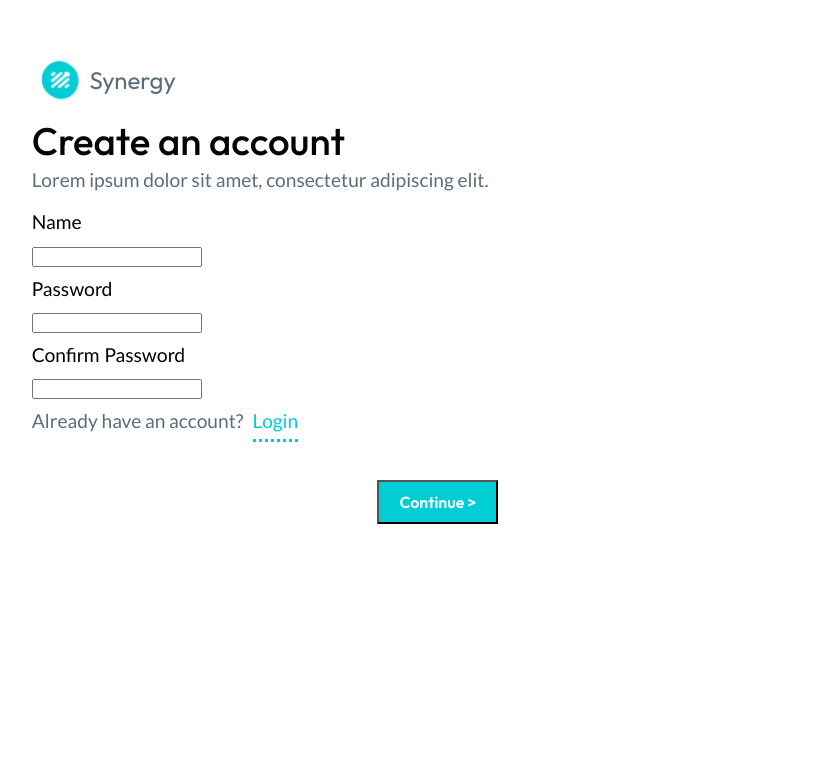
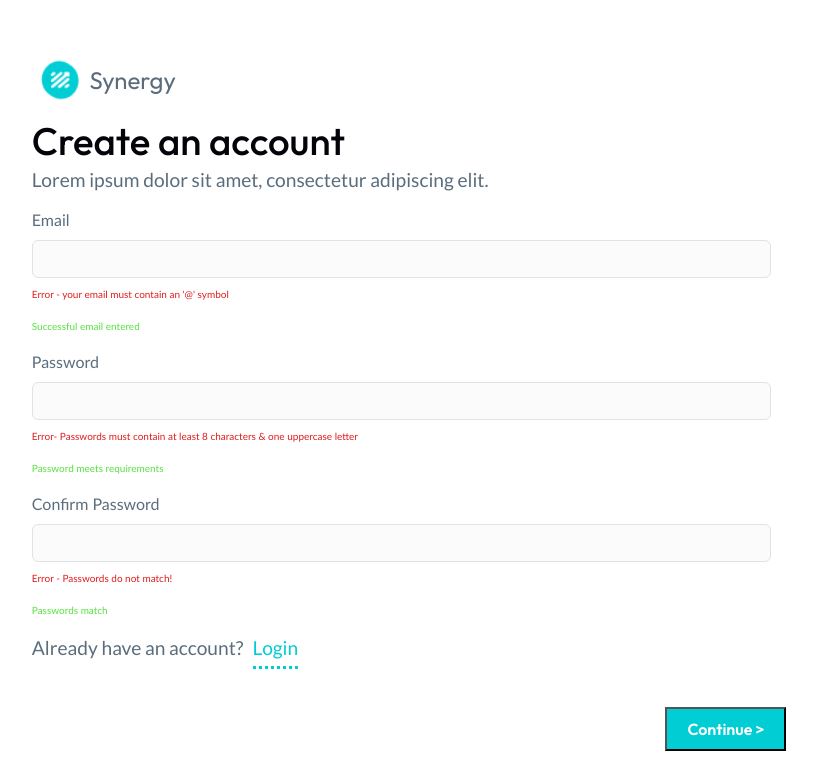
Before and after one commit to nology-tech/quadra-client-project, a React (Create React App) app: page / in a window 1280 px wide. Shown: the part 146-907 px from the top of the page, without its empty margins (141-958 px from the left). Before the commit the page ends 800 px from the top, so only its background shows below. Built offline with nearby package versions, Linux system fonts and the light colour scheme.

Commit message:
added the input box components

```diff
--- a/src/components/InputBox/InputBox.scss
+++ b/src/components/InputBox/InputBox.scss
@@ -19,6 +19,8 @@
         background: $color-input-background;
         border: 1px solid $color-input-border;
         border-radius: 6px;
+        height: 2rem;
+        padding-left: 1rem;
     }
 
     &__message{
--- a/src/pages/SignUp/SignUp.jsx
+++ b/src/pages/SignUp/SignUp.jsx
@@ -1,53 +1,67 @@
-import "./SignUp.scss"
+import "./SignUp.scss";
 import Button from "../../components/Button/Button";
-import logo from "../../assets/images/logo.png"
+import logo from "../../assets/images/logo.png";
+import InputBox from "../../components/InputBox/InputBox";
 
-const SignUp = ({login}) => {
-
-
-    return(
-
-        <div className="background" >
+const SignUp = ({ login }) => {
+  return (
+    <div className="background">
       <div className="signUp">
         <div className="signUp__company">
-            <img className="signUp__company signUp__company--logo" src={logo} ></img>
+          <img
+            className="signUp__company signUp__company--logo"
+            src={logo}
+          ></img>
           <p className="signUp__company signUp__company--name">Synergy</p>
         </div>
 
-            <h1 className="signUp__header" >Create an account</h1>
-            <p className="signUp__headerText" > Lorem ipsum dolor sit amet, consectetur adipiscing elit. </p>
+        <h1 className="signUp__header">Create an account</h1>
+        <p className="signUp__headerText">
+          {" "}
+          Lorem ipsum dolor sit amet, consectetur adipiscing elit.{" "}
+        </p>
 
         <div className="signUp__input">
-            {/* Input box */}
-            <p>Name</p>
-            <input type="text" />
+          <InputBox
+            className="signUp__input signUp__input--email"
+            title="Email"
+            inputType="text"
+            errorMessage="Error - your email must contain an '@' symbol"
+            successMessage="Successful email entered"
+          />
 
-            {/* Input box */}
-            <p>Password</p>
-            <input type="text" />
+          <InputBox
+            className="signUp__input signUp__input--password"
+            title="Password"
+            inputType="password"
+            errorMessage="Error- Passwords must contain at least 8 characters & one uppercase letter"
+            successMessage="Password meets requirements"
+          />
 
-            {/* Input box */}
-            <p>Confirm Password</p>
-            <input type="text" />
-
+          <InputBox
+            className="signUp__input signUp__input--confirmPassword"
+            title="Confirm Password"
+            inputType="password"
+            errorMessage="Error - Passwords do not match!"
+            successMessage="Passwords match"
+          />
         </div>
 
-
         <div className="signUp__text">
-            <p className="signUp__text signUp__text--account">Already have an account?</p>
-            <a href={login} className="signUp__text signUp__text--login">Login</a>
+          <p className="signUp__text signUp__text--account">
+            Already have an account?
+          </p>
+          <a href={login} className="signUp__text signUp__text--login">
+            Login
+          </a>
         </div>
 
-            <div className="signUp__continue" >
-            <Button buttonText="Continue >"/>
-            </div>
-
-
-
+        <div className="signUp__continue">
+          <Button buttonText="Continue >" />
         </div>
       </div>
-
-    )
-}
+    </div>
+  );
+};
 
 export default SignUp;
--- a/src/pages/SignUp/SignUp.scss
+++ b/src/pages/SignUp/SignUp.scss
@@ -2,7 +2,6 @@
 @use "../../styles/typography" as *;
 
 .signUp {
-
   padding: 0.5rem;
   margin-left: 8rem;
 
@@ -11,7 +10,7 @@
   margin-top: 10rem;
   background-color: white;
 
-        &__company{
+  &__company {
     display: flex;
 
     &--name {
@@ -20,16 +19,13 @@
       line-height: 1.6rem;
       color: $color-text;
     }
-            &--logo{
+    &--logo {
       width: 3rem;
       height: 2.5rem;
-
-
+    }
   }
 
-        }
-
-        &__header{
+  &__header {
     color: $color-heading;
     font-family: $font-heading;
     font-weight: 500;
@@ -37,7 +33,7 @@
     line-height: 2.5rem;
     font-style: normal;
     margin-top: 0.6rem;
-            margin-bottom: -2.0rem;
+    margin-bottom: -2rem;
   }
 
   &__headerText {
@@ -48,26 +44,28 @@
     line-height: 1.18rem;
   }
 
-        &__text{
+  &__text {
     font-family: $font-login-text;
     color: $color-text;
     display: flex;
 
-            &--login{
+    &--login {
       margin-left: -27rem;
       padding-top: 0.5rem;
       color: $color-primary;
       border-bottom: 0.2rem dotted;
+    }
+  }
 
+  &__continue {
+    margin-left: 33rem;
+    margin-top: 2rem;
+    width: 10rem;
   }
 
 
+&__input--password{
+    height: 50rem;
 }
 
-    &__continue {
-        margin-left: 18rem;
-        margin-top: 2rem;
 }
-
-
-    }
```
Lines whose indentation alone changed are shown as unchanged.
